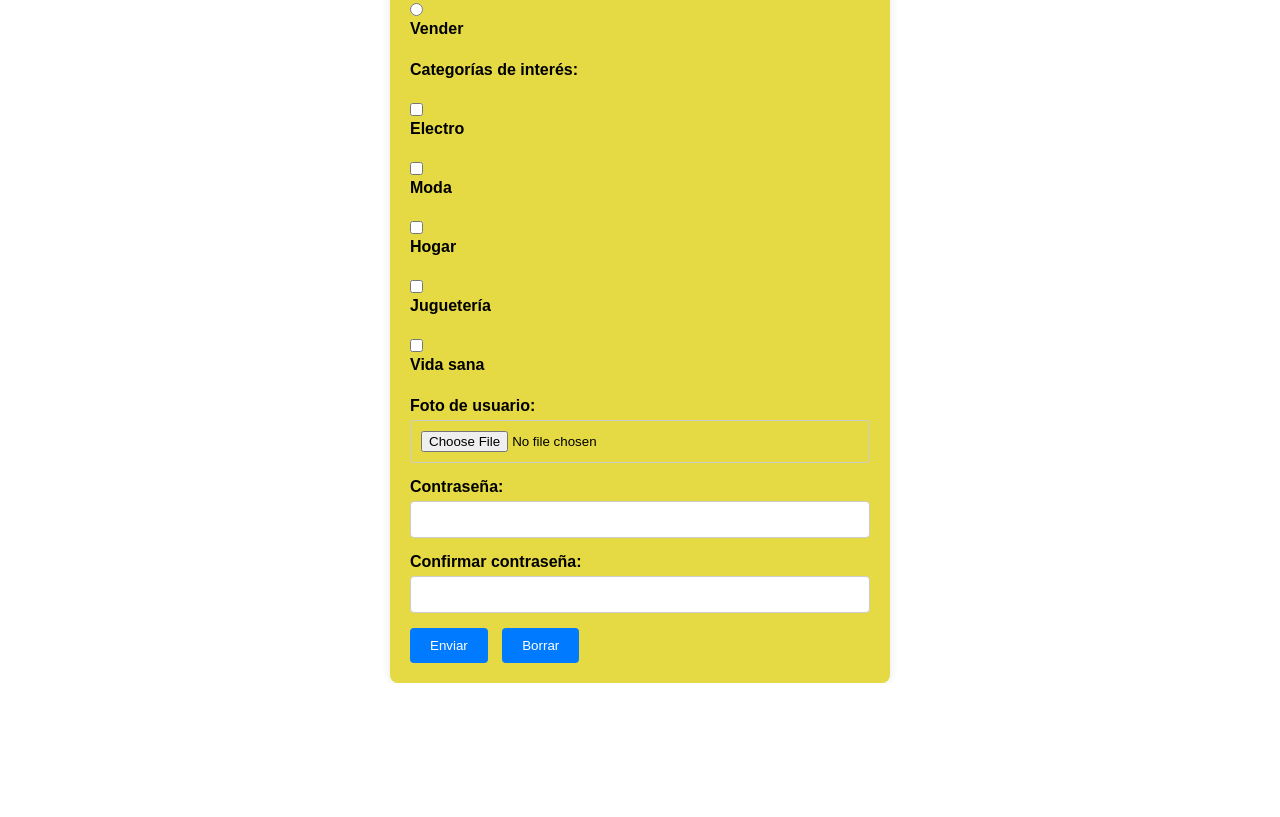
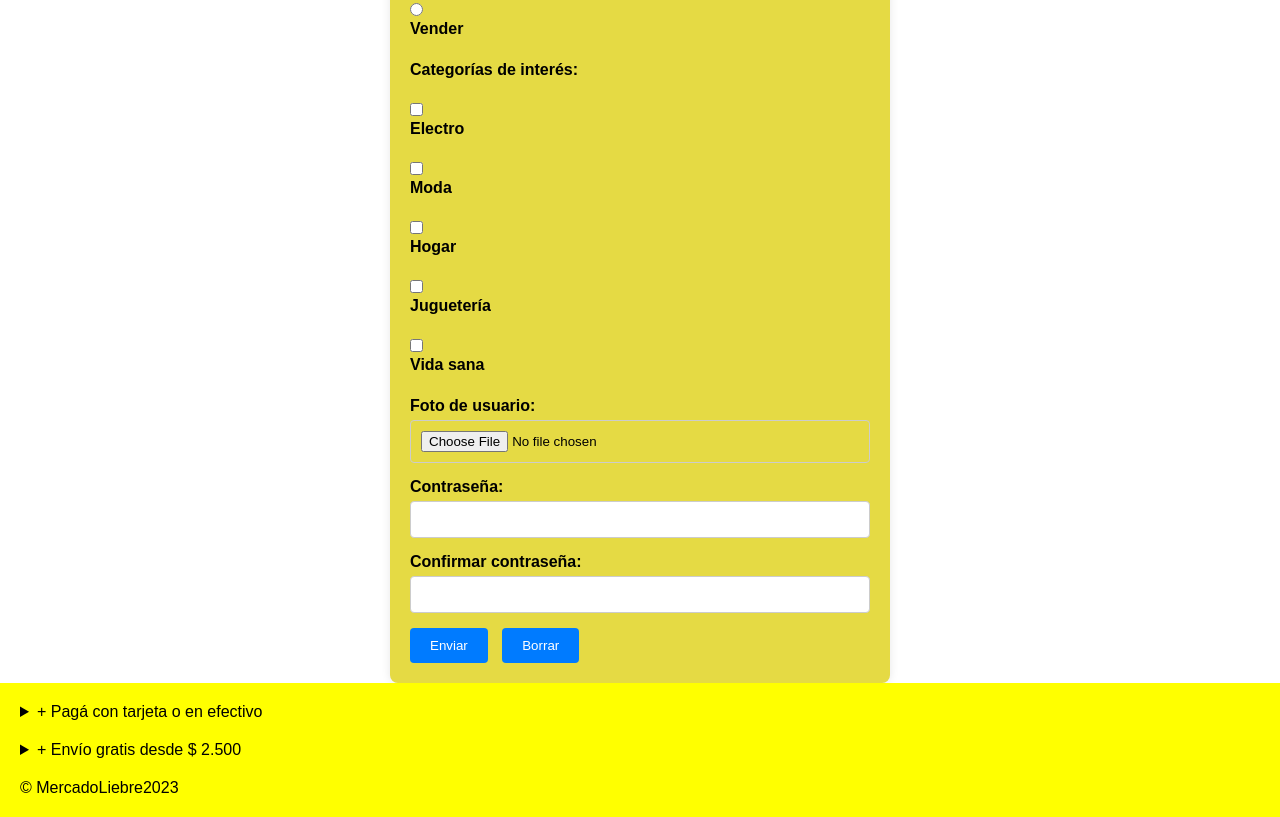
Before and after one commit to BrendaTinte/MercadoLibre-BrendaTinte, a website: page views/registro.html in a window 1280 px wide. Shown: the part 620-1437 px from the top of the page. Before the commit the page ends 1303 px from the top, so only its background shows below. Drawn offline with Linux system fonts and the light colour scheme; files that its build step writes are made by us from their sources.

Commit message:
cambiosenbnR

```diff
--- a/views/registro.html
+++ b/views/registro.html
@@ -74,5 +74,24 @@
         <button class="boton" type="submit">Enviar</button>
         <button class="boton" type="reset">Borrar</button>
     </form>
+    <footer>
+        <div class="footer-section">
+          <details>
+            <summary>
+              <i class="fas fa-credit-card"></i> Pagá con tarjeta o en efectivo
+            </summary>
+            <p>Con Mercado Liebre Cash, tenés cuotas sin interés con tarjeta o efectivo en puntos de pago. ¡Y siempre es seguro!</p>
+          </details>
+        </div>
+        <div class="footer-section">
+          <details>
+            <summary>
+              <i class="fas fa-truck"></i> Envío gratis desde $ 2.500
+            </summary>
+            <p>Solo por estar registrad@ en Mercado Liebre tenés envíos gratis en miles de productos. Es un beneficio de Mercado Puntos.</p>
+          </details>
+        </div>
+        <p>&copy; MercadoLiebre2023</p>
+      </footer>
 </body>
 </html>
```
